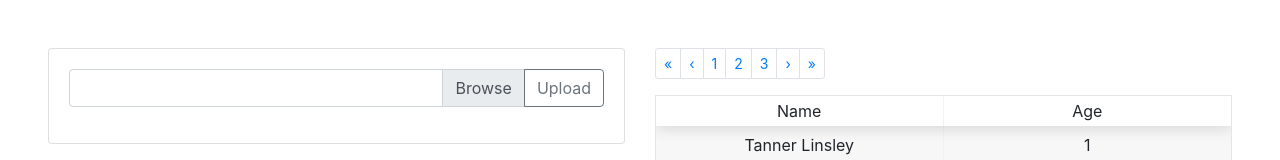
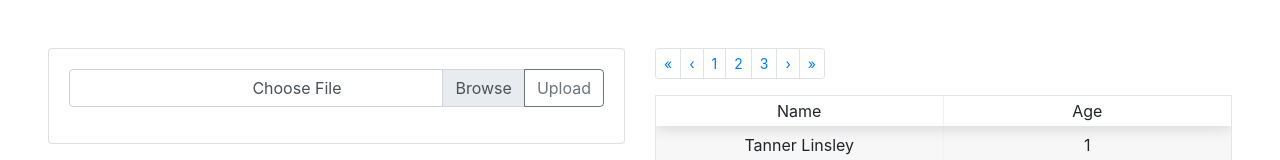
Before and after one commit to vinitdev1995/aws-textract, a React (Create React App) app: page / in a window 1280 px wide. Shown: the top 160 px of the page. Built offline with nearby package versions, Linux system fonts and the light colour scheme.

Commit message:
file selection

```diff
--- a/src/table.js
+++ b/src/table.js
@@ -12,7 +12,7 @@ export default class Table extends Component {
         this.state = {
             tableData: {},
             file: {},
-            selectedFile: {},
+            selectedFile: null,
         }
     }
 
@@ -121,7 +121,7 @@ export default class Table extends Component {
             .then(response => {
                 this.setState({
                     tableData: (response && response.data && response.data.data) || {},
-                    file: base64Obj,
+                    file: base64Obj
                 })
             })
             .catch(error => {
@@ -150,7 +150,7 @@ export default class Table extends Component {
 
     onSelect = (event) => {
         this.setState({
-            selectedFile: (event.target.files && event.target.files[0]) || {}
+            selectedFile: (event.target.files && event.target.files[0]) || null
         })
     }
 
@@ -217,7 +217,7 @@ export default class Table extends Component {
                             <div className="input-group mb-3">
                                 <div className="custom-file">
                                     <input type="file" className="custom-file-input" id="inputGroupFile02" onChange={this.onSelect} />
-                                    <label className="custom-file-label" htmlFor="inputGroupFile02" aria-describedby="inputGroupFileAddon02">{selectedFile.name}</label>
+                                    <label className="custom-file-label" htmlFor="inputGroupFile02" aria-describedby="inputGroupFileAddon02">{(selectedFile && selectedFile.name) || "Choose File"}</label>
                                 </div>
                                 <div className="input-group-append">
                                     <button className="btn btn-outline-secondary" type="button" onClick={this.onFileUpload} >Upload</button>
```
